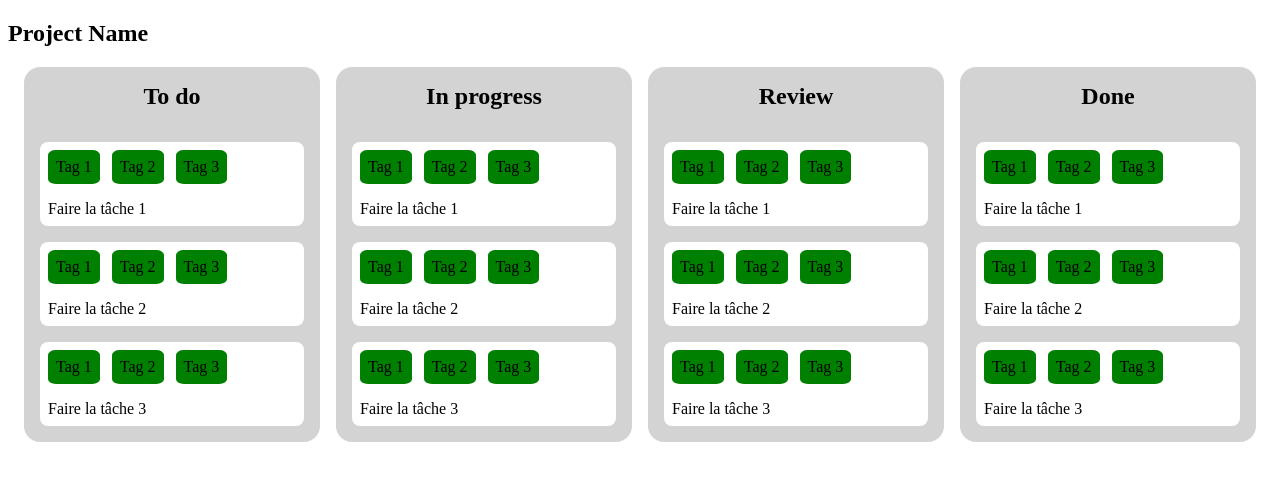
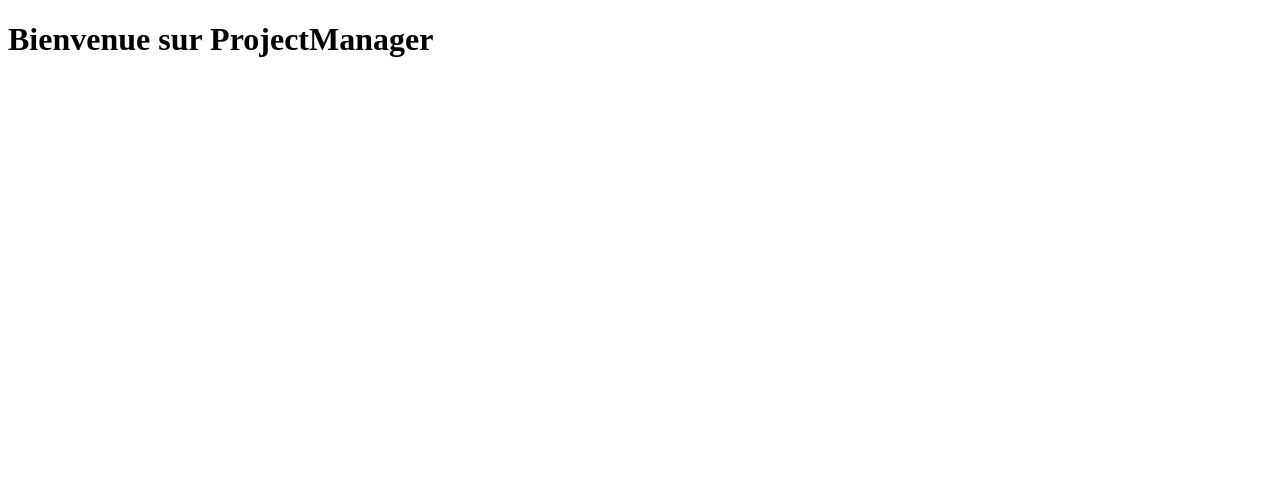
Before and after one commit to Jzombi-le-codeur/ProjectManager, a React (Create React App) app in the folder FrontEnd/front_end/: page / in a window 1280 px wide. Shown: the top 480 px of the page. Built offline with nearby package versions, Linux system fonts and the light colour scheme.

Commit message:
Ajout d'une fonctionnalité pour importer les tâches des projets depuis le back-end + ajout d'un système de lien + ajout d'un Home + ajout d'une page d'erreur 404

```diff
--- a/FrontEnd/front_end/package.json
+++ b/FrontEnd/front_end/package.json
@@ -13,6 +13,7 @@
     "@testing-library/user-event": "^13.5.0",
     "react": "^19.2.3",
     "react-dom": "^19.2.3",
+    "react-router-dom": "^7.12.0",
     "react-scripts": "5.0.1",
     "web-vitals": "^2.1.4"
   },
--- a/FrontEnd/front_end/src/App/App.jsx
+++ b/FrontEnd/front_end/src/App/App.jsx
@@ -1,7 +1,17 @@
-import Project from './Project/Project'
+import { BrowserRouter, Routes, Route } from "react-router-dom";
+import Project from './Project/Project';
+import Home from "./Home/Home";
+import Error from "./Error/Error";
 
 export default function App() {
     return (
-        <Project />
+        <BrowserRouter>
+            <Routes>
+                <Route path="/" element={<Home />} />
+                <Route path="/project/" element={<Project />} />
+                <Route path="/project/:project_name" element={<Project />} />
+                <Route path="*" element={<Error />} />
+            </Routes>
+        </BrowserRouter>
     )
 }
--- /dev/null
+++ b/FrontEnd/front_end/src/App/Error/Error.jsx
@@ -0,0 +1,3 @@
+export default function Error() {
+    return <h1>Cette page n'existe pas</h1>;
+}
--- a/FrontEnd/front_end/src/App/Home/Home.jsx
+++ b/FrontEnd/front_end/src/App/Home/Home.jsx
@@ -0,0 +1,3 @@
+export default function Home() {
+    return <h1>Bienvenue sur ProjectManager</h1>
+}
--- a/FrontEnd/front_end/src/App/Project/Project.jsx
+++ b/FrontEnd/front_end/src/App/Project/Project.jsx
@@ -1,4 +1,5 @@
-import React from "react";
+import React, {useEffect} from "react";
+import { useParams, useNavigate } from "react-router-dom";
 import "../../Styles/project.css";
 import Taskblock from "../../Components/Task/Taskblock/Taskblock";
 import { DndContext, closestCorners } from "@dnd-kit/core";
@@ -14,47 +15,19 @@
 }
 
 export default function Project() {
-    const [tasks, setTasks] = useState({
-        to_do: [
-            { id: "to_do-task-1", tags: ["Tag 1", "Tag 2", "Tag 3"], description: "Faire la tâche 1" },
-            { id: "to_do-task-2", tags: ["Tag 1", "Tag 2", "Tag 3"], description: "Faire la tâche 2" },
-            { id: "to_do-task-3", tags: ["Tag 1", "Tag 2", "Tag 3"], description: "Faire la tâche 3" },
-        ],
-        in_progress: [
-            { id: "in_progress-task-1", tags: ["Tag 1", "Tag 2", "Tag 3"], description: "Faire la tâche 1" },
-            { id: "in_progress-task-2", tags: ["Tag 1",  "Tag 2", "Tag 3"], description: "Faire la tâche 2" },
-            { id: "in_progress-task-3", tags: ["Tag 1", "Tag 2", "Tag 3"], description: "Faire la tâche 3" },
-        ],
-        review: [
-            { id: "review_task-1", tags: ["Tag 1", "Tag 2", "Tag 3"], description: "Faire la tâche 1" },
-            { id: "review_task-2", tags: ["Tag 1", "Tag 2", "Tag 3"], description: "Faire la tâche 2" },
-            { id: "review_task-3", tags: ["Tag 1", "Tag 2", "Tag 3"], description: "Faire la tâche 3" },
-        ],
-        done: [
-            { id: "done_task-1", tags: ["Tag 1", "Tag 2", "Tag 3"], description: "Faire la tâche 1" },
-            { id: "done_task-2", tags: ["Tag 1", "Tag 2", "Tag 3"], description: "Faire la tâche 2" },
-            { id: "done_task-3", tags: ["Tag 1", "Tag 2", "Tag 3"], description: "Faire la tâche 3" },
-        ]
-    });
+    const [tasks, setTasks] = useState({});
+
     const columns = Object.keys(tasks);
 
-    // const getTaskPos = id => tasks.findIndex(task => task.id === id);
-    //
-    // const handleDragEnd = event => {
-    //     const { active, over } = event;
-    //
-    //     // Rien retourner si la position n'a pas changée
-    //     if (active.id === over.id) {
-    //         return
-    //     };
-    //
-    //     setTasks(tasks => {
-    //         const originalPos = getTaskPos(active.id);
-    //         const newPos = getTaskPos(over.id);
-    //
-    //         return arrayMove(tasks, originalPos, newPos);
-    //     })
-    // }
+    // Récupérer le nom du projet
+    const { project_name } = useParams();
+
+    useEffect(() => {
+        fetch(`http://127.0.0.1:5000/api/get_project/${project_name}`)
+            .then((response) => response.json())
+            .then((data) => {setTasks(data.content)})
+            .catch((error) => console.log(error));
+    }, [])
 
     // Trouve la colonne où est la tâche
     const findColumn = (id) => {
@@ -145,7 +118,7 @@
     return (
         <div className="project-page">
             <div className="project-meta">
-                <h2 className="project-name">Project Name</h2>
+                <h2 className="project-name">{project_name}</h2>
             </div>
 
             <div className="project-content">
```
Also changed, not shown: 2 other files (tests, documents, lock files or other folders).
